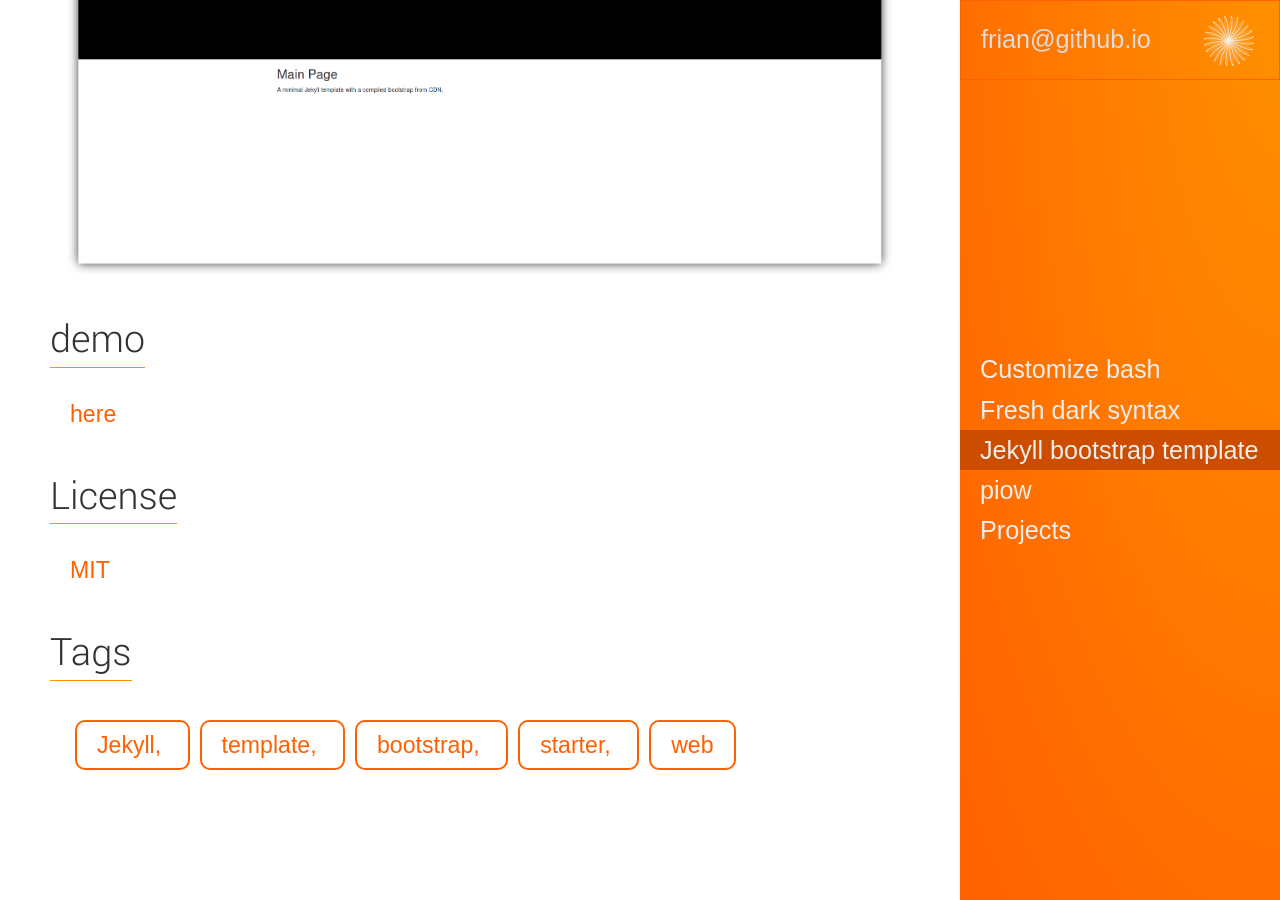
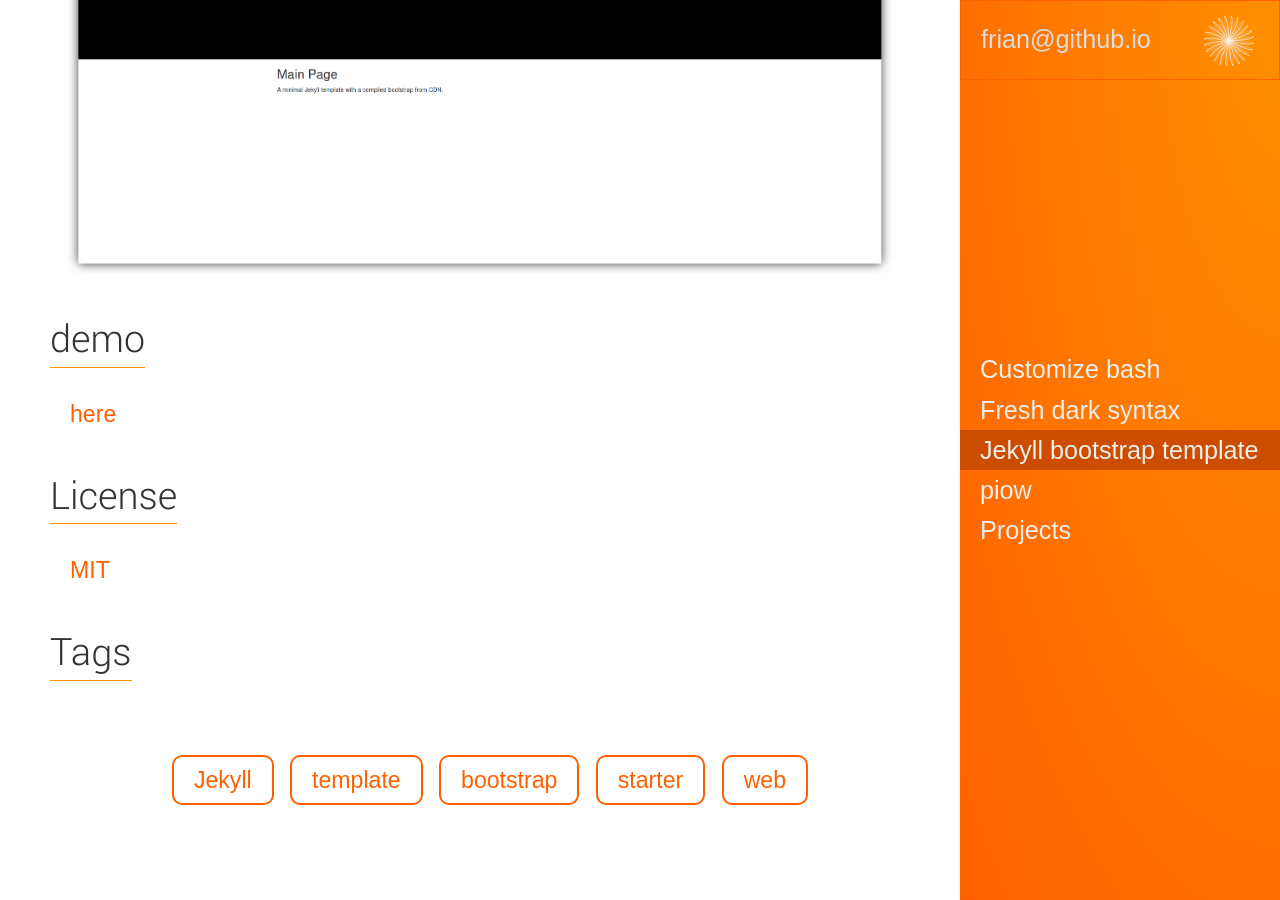
Before and after one commit to frian/frian.github.io, a Jekyll site: the page built from _pages/jekyll_boostrap_template.md, in a window 1280 px wide and 900 px high, scrolled down 585 px. Built offline with Jekyll 4.4.1, drawn with Linux system fonts in a browser that asks for light colours; some web fonts are replaced.

Commit message:
cleaned tags

```diff
--- a/_includes/page_tags.html
+++ b/_includes/page_tags.html
@@ -1,10 +1,6 @@
 <h2>Tags</h2>
-<p class="pageTags">
+<p class="tags pageTags">
 {% for tag in page.tags %}
-    {% if forloop.last %}
-    <span class="button">{{ tag }}</span>
-    {% else %}
-    <span>{{ tag }}, </span>
-    {% endif %}
+    <span>{{ tag }}</span>
 {% endfor %}
 </p>
--- a/_includes/tags_from_page.html
+++ b/_includes/tags_from_page.html
@@ -1,4 +1,4 @@
-<div class="tags">
+<p class="tags">
 <!-- Tags : -->
 {% for page in site.pages %}
     {% if page.name == include.pageName %}
@@ -7,4 +7,4 @@
         {% endfor %}
     {% endif %}
 {% endfor %}
-</div>
+</p>
```
